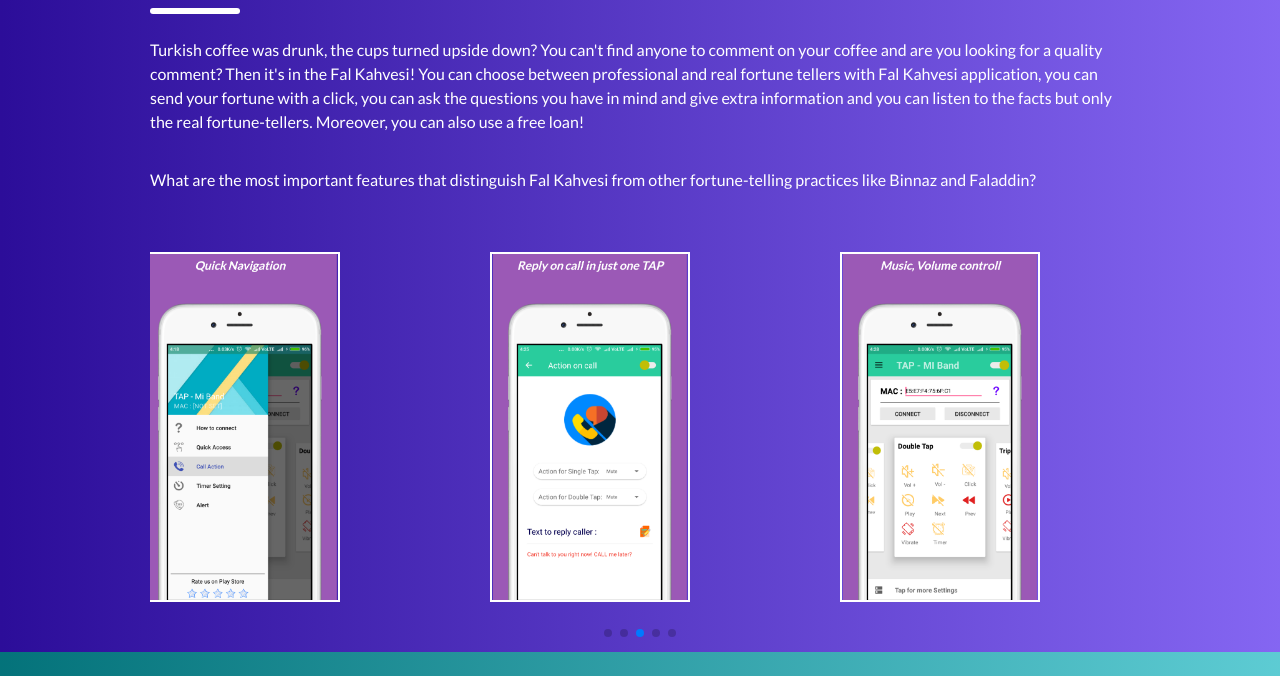
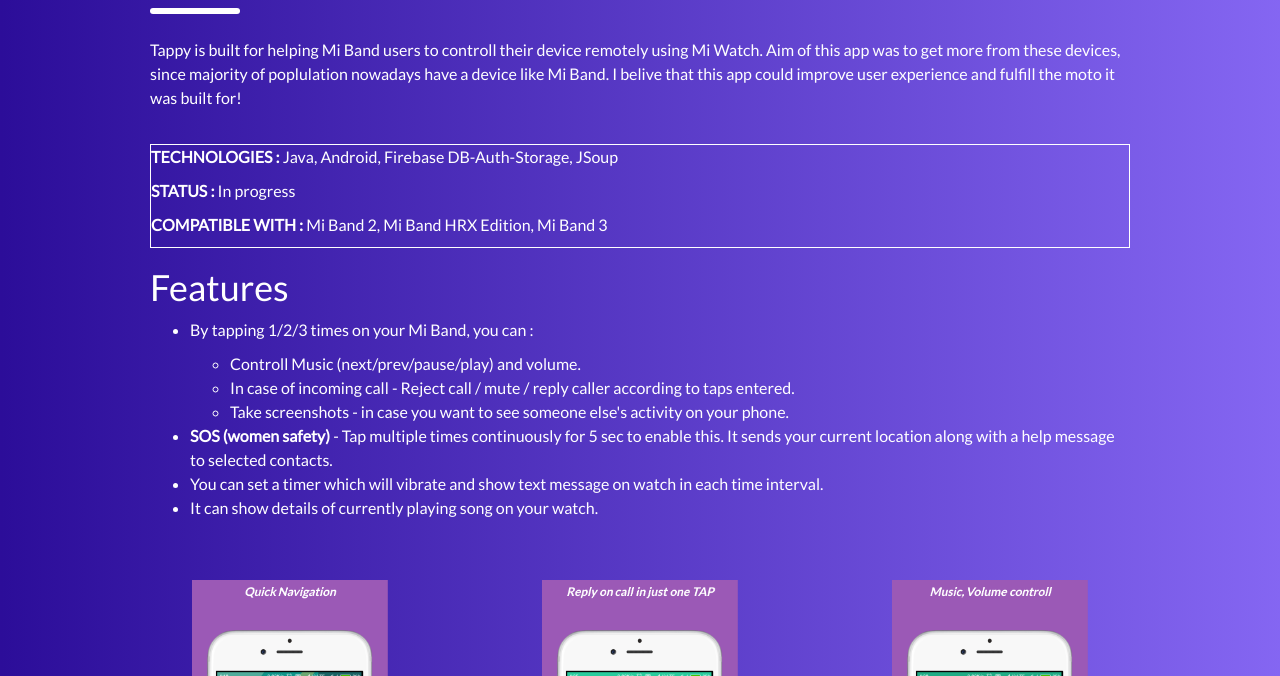
Before and after one commit to Rajpal-Diwaker/portfolio, a plain HTML site: page projects.html in a window 1280 px wide. Shown: the part 910-1586 px from the top of the page. Drawn offline with nearby package versions, Linux system fonts and the light colour scheme; a web font is replaced by a local one.

Commit message:
added details

```diff
--- a/css/project-page.css
+++ b/css/project-page.css
@@ -210,9 +210,18 @@ body {
     font-size: 150%;
 }
 
-.swiper-slide img{
+/* .swiper-slide img{
     border: 2px solid white;
     width: 200px;
+} */
+
+.project-container p{
+
+}
+
+.project-container .minor-detail{
+    margin-top: 0px;
+    border: 1px solid white;
 }
 
 @media only screen and (max-width: 500px) {
@@ -276,4 +285,9 @@ body {
         font-size: 120%;
         transition: 0.2s;
     }
+
+    .scroll{
+        margin-top: 60px;
+    }
+
 }
--- a/js/project-page.js
+++ b/js/project-page.js
@@ -7,3 +7,15 @@ $(function () {
 $(function () {
     $('.pop').popover()
 })
+
+var i = 0;
+var txt = 'Lorem ipsum typing effect!'; /* The text */
+var speed = 50; /* The speed/duration of the effect in milliseconds */
+
+function typeWriter() {
+  if (i < txt.length) {
+    document.getElementById("demo").innerHTML += txt.charAt(i);
+    i++;
+    setTimeout(typeWriter, speed);
+  }
+}
--- a/projects.html
+++ b/projects.html
@@ -117,14 +117,35 @@
             <hr class="mhr" style="border-color:#ffffff">
         </div>
         <div class="details">
-            <p>Turkish coffee was drunk, the cups turned upside down? You can't find anyone to comment on your coffee
-                and are you looking for a quality comment? Then it's in the Fal Kahvesi! You can choose between
-                professional and real fortune tellers with Fal Kahvesi application, you can send your fortune with a
-                click, you can ask the questions you have in mind and give extra information and you can listen to the
-                facts but only the real fortune-tellers. Moreover, you can also use a free loan!</p>
+            <p>Tappy is built for helping Mi Band users to controll their device remotely using Mi Watch. Aim of this
+                app was to get more from these devices, since majority of poplulation nowadays have a device like Mi
+                Band. I belive that this app could improve user experience and fulfill the moto it was built for! </p>
             <br>
-            <p>What are the most important features that distinguish Fal Kahvesi from other fortune-telling practices
-                like Binnaz and Faladdin?</p>
+            <div class="minor-detail">
+                <p><b>TECHNOLOGIES : </b> Java, Android, Firebase DB-Auth-Storage, JSoup</p>
+                <p><b>STATUS : </b> In progress</p>
+                <p><b>COMPATIBLE WITH : </b> Mi Band 2, Mi Band HRX Edition, Mi Band 3</p>
+            </div>
+            <h1>Features</h1>
+            <p>
+                <ul>
+                    <li>
+                        <p>By tapping 1/2/3 times on your Mi Band, you can :</p>
+                        <ul>
+                            <li>Controll Music (next/prev/pause/play) and volume.</li>
+                            <li>In case of incoming call - Reject call / mute / reply caller according to taps entered.
+                            </li>
+                            <li>Take screenshots - in case you want to see someone else's activity on your phone.</li>
+                        </ul>
+                    </li>
+                    <li><b>SOS (women safety)</b> - Tap multiple times continuously for 5 sec to enable this. It sends
+                        your current location along with a help message to selected contacts.
+                    </li>
+                    <li>You can set a timer which will vibrate and show text message on watch in each time interval.
+                    </li>
+                    <li>It can show details of currently playing song on your watch. </li>
+                </ul>
+            </p>
         </div>
         <div class="slider">
             <div class="swiper-container">
```
